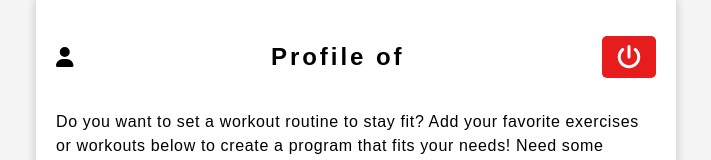
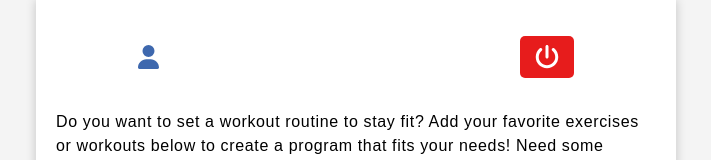
Before and after one commit to zitsko/workout-tracker-app, a React (Create React App) app in the folder frontend/: page /profile in a window 1280 px wide. Shown: the top 160 px of the page, without its empty margins (284-995 px from the left). Built offline with nearby package versions, Linux system fonts and the light colour scheme; no server answers; sample sign-in values are in the browser's storage.

Commit message:
update styles

```diff
--- a/frontend/src/Components/Profile.js
+++ b/frontend/src/Components/Profile.js
@@ -113,9 +113,8 @@ function Profile() {
   return (
     <div className="homepage-container">
       <div className="flex-row profile-header ">
-        <FontAwesomeIcon icon={faUser} size="lg" />
+      <FontAwesomeIcon icon={faUser} size="xl" className="faUser" />
         <h1 className="profile-name text-title">
-          Profile of
           {user.email}
         </h1>
         <button
--- a/frontend/src/Styles/Profile.css
+++ b/frontend/src/Styles/Profile.css
@@ -1,6 +1,6 @@
 
 .profile-header {
-  justify-content: space-between;
+  justify-content: space-around;
   align-items: center;
 }
 
@@ -9,15 +9,17 @@
   text-align: center;
 }
 
+.faUser{
+  color: var(--primary-color);
+}
+
 .library-link{
   font-weight: bold;
   cursor: pointer;
   letter-spacing: 0.12rem;
 }
 .profile-input-button-container {
-  /* display: flex; */
   align-items: center;
-  /* gap: 1.25rem; */
   margin-top: 1.8rem;
 }
 
```
